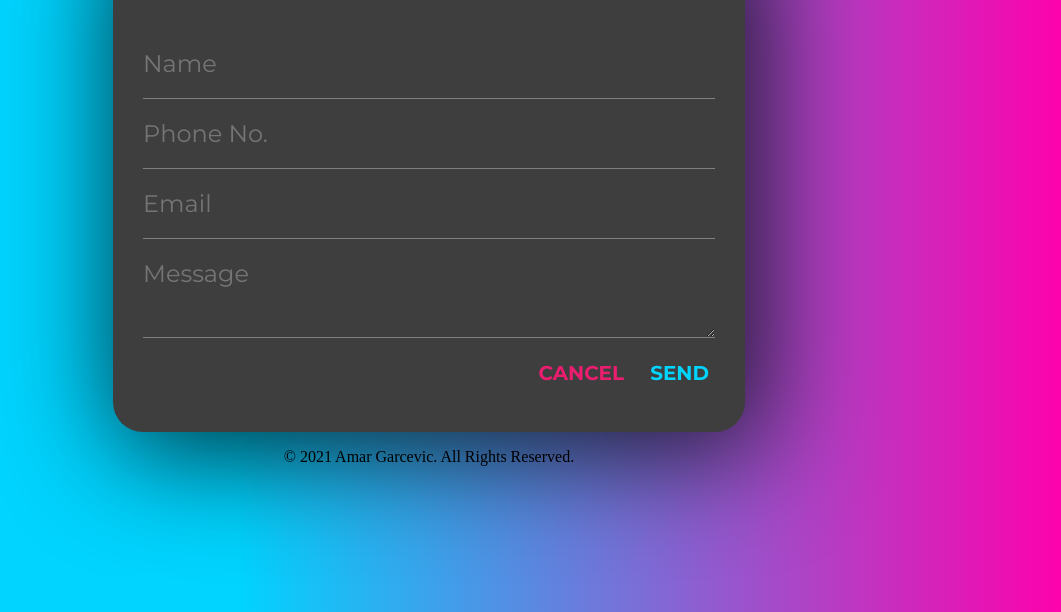
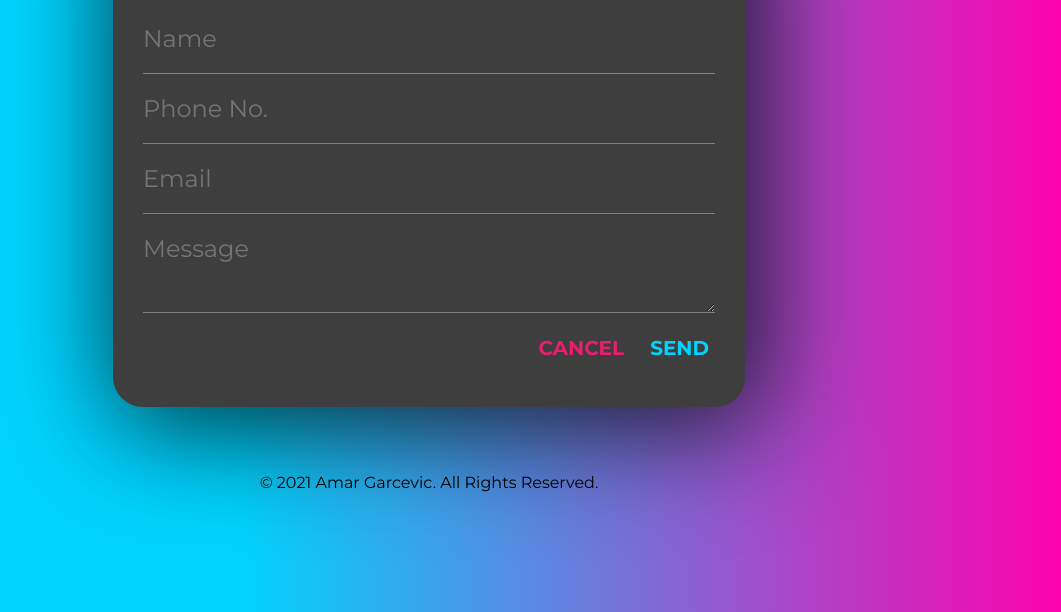
Before and after one commit to amar-codes/JS-Contact-Validation, a plain HTML site: page index.html in a window 1280 px wide. Shown: the part 188-800 px from the top of the page, without its empty margins (211-1272 px from the left). Drawn offline with nearby package versions, Linux system fonts and the light colour scheme.

Commit message:
Add files via upload

```diff
--- a/css/style.css
+++ b/css/style.css
@@ -157,6 +157,11 @@ textarea#form-textarea {
     cursor: pointer;
 }
 
+.footer-text {
+    padding-top: 50px;
+    font-family: "Montserrat", sans-serif;
+}
+
 @media only screen and (max-width: 900px) {
     .contact-header-middle h1 {
         font-size: 24px
```
